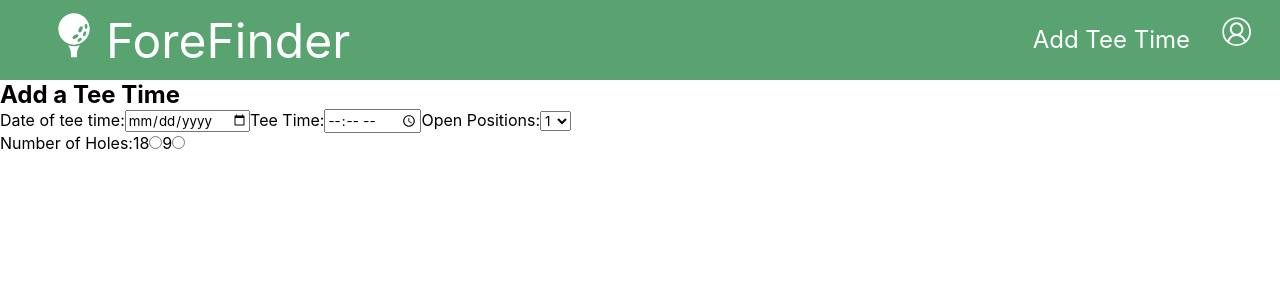
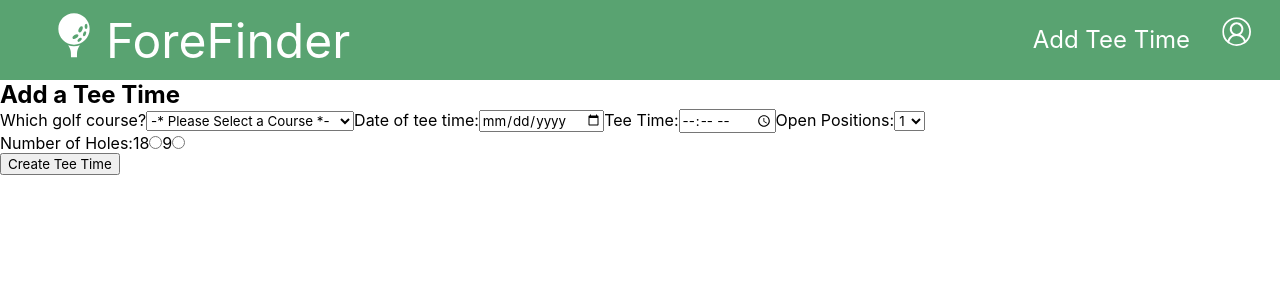
Before and after one commit to foreFinder/fore-finder-fe, a React (Create React App) app: page /event-form in a window 1280 px wide. Shown: the top 300 px of the page. Built offline with nearby package versions, Linux system fonts and the light colour scheme.

Commit message:
Add select list of courses for user to pick course from mock data

```diff
--- a/src/components/EventForm/EventForm.js
+++ b/src/components/EventForm/EventForm.js
@@ -1,5 +1,6 @@
 import './EventForm.css'
 import { useState, useEffect } from 'react'
+import { courses } from '../../APICalls/sampleData'
 
 
 function EventForm() {
@@ -8,11 +9,22 @@ function EventForm() {
   const [openSpots, setOpenSpots] = useState('')
   const [friendList, setFriendList] = useState([])
   const [numHoles, setNumHoles] = useState('')
+  const [golfCourse, setGolfCourse] = useState('')
 
   return(
     <>
       <form>
         <h2>Add a Tee Time</h2>
+        <label for='golfCourse'>Which golf course?</label>
+        <select
+          name='golfCourse'
+          id='golfCourse'
+          value={golfCourse}
+          onChange={(event) => setGolfCourse(event.target.value)}
+        >
+          <option>-* Please Select a Course *-</option>
+          {courses.map(course => {return <option value={course.name}>{course.name}</option>})}
+        </select>
         <label for='Date'>Date of tee time:</label>
         <input
           type='date'
@@ -63,7 +75,7 @@ function EventForm() {
           />
         </div>
 
-
+        <button /* onClick needs to send post with info*/>Create Tee Time</button>
       </form>
     </>
   )
```
